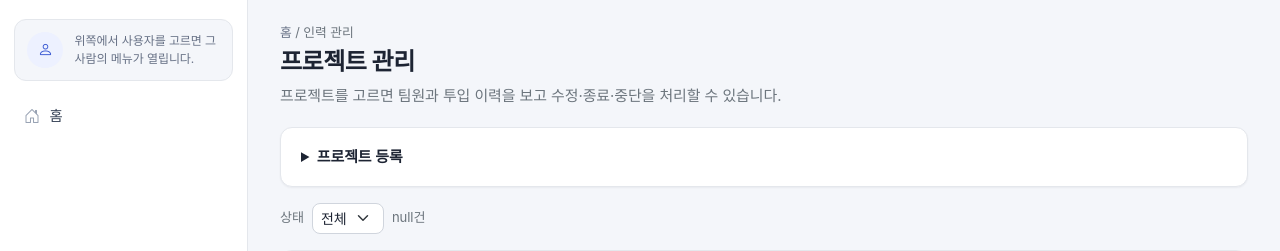
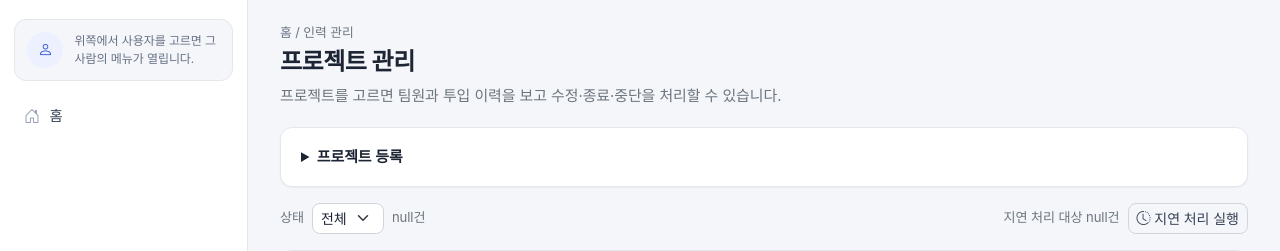
Before and after one commit to Database-Design-22/SICompany, a Spring app: template src/main/resources/templates/project/list.html in a window 1280 px wide. Shown: the part 61-312 px from the top of the page. Run offline with Thymeleaf, Linux system fonts and the light colour scheme; the template is opened without the code that fills it, so the values that code supplies are empty; some web fonts are replaced.

Commit message:
feat: 프로젝트 지연 처리 배치를 버튼으로 실행
Co-Authored-By: Claude Opus 5.5 <noreply@anthropic.com>

```diff
--- a/src/main/resources/templates/project/list.html
+++ b/src/main/resources/templates/project/list.html
@@ -39,7 +39,10 @@
         </form>
     </details>
 
-    <form method="get" th:action="@{/projects}" class="d-flex gap-2 align-items-center mb-3">
+    <div class="alert alert-success" th:if="${notice}" th:text="${notice}">처리했습니다.</div>
+
+    <div class="d-flex flex-wrap align-items-center gap-2 mb-3">
+    <form method="get" th:action="@{/projects}" class="d-flex gap-2 align-items-center me-auto">
         <label for="stat" class="small text-secondary">상태</label>
         <select id="stat" name="stat" class="form-select form-select-sm w-auto" onchange="this.form.submit()">
             <option value="" th:selected="${stat == ''}">전체</option>
@@ -47,6 +50,12 @@
         </select>
         <span class="small text-secondary" th:text="|${projects.size()}건|">0건</span>
     </form>
+    <form method="post" th:action="@{/projects/delay}" class="d-flex align-items-center gap-2"
+          th:attr="data-confirm=|예정종료일자가 지난 진행 프로젝트 ${delayTargetCnt}건을 '지연'으로 바꿀까요? (원래 매일 도는 배치입니다)|">
+        <span class="small text-secondary" th:text="|지연 처리 대상 ${delayTargetCnt}건|">대상</span>
+        <button type="submit" class="btn btn-outline-secondary btn-sm"><i class="bi bi-clock-history"></i> 지연 처리 실행</button>
+    </form>
+    </div>
 
     <div class="alert alert-light border" th:if="${projects.isEmpty()}">프로젝트가 없습니다.</div>
 
```
Also changed, not shown: src/main/java/com/databasedesign/SiCompany/project/ProjectController.java (+11 -0 lines), src/main/java/com/databasedesign/SiCompany/project/ProjectRepository.java (+25 -0 lines), src/main/java/com/databasedesign/SiCompany/project/ProjectService.java (+10 -0 lines).
